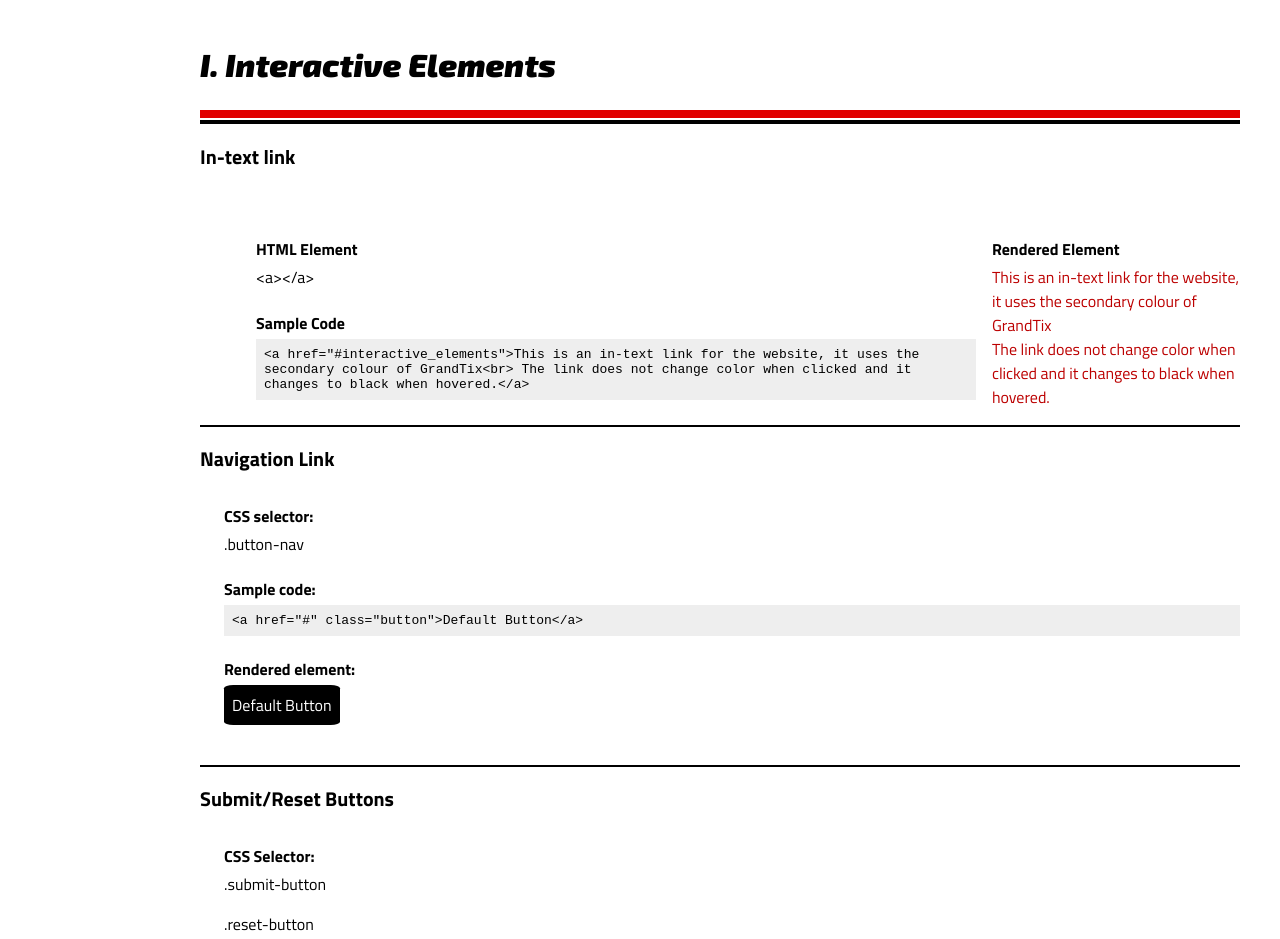
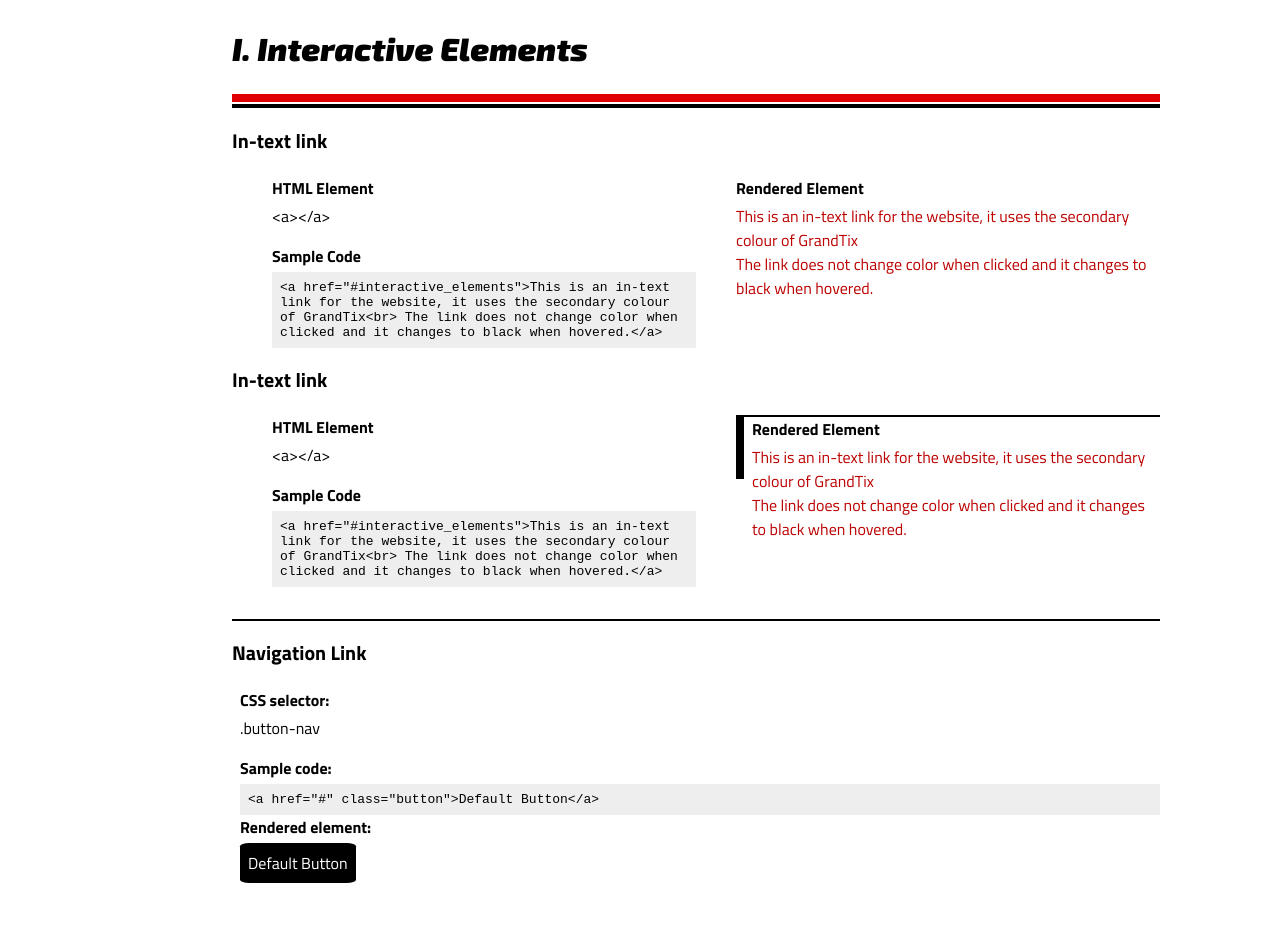
Before and after one commit to sleepsim/styleguide-test, a plain HTML site: page P1-Style_Guide_Template/index.html in a window 1280 px wide. Shown: the part 1743-2682 px from the top of the page. Drawn offline with Linux system fonts and the light colour scheme.

Commit message:
???? IM TESTING STUFF

```diff
--- a/P1-Style_Guide_Template/css/flexbox.css
+++ b/P1-Style_Guide_Template/css/flexbox.css
@@ -2,13 +2,48 @@
     display: flex;
     flex-direction: row;
     flex-wrap: nowrap;
-    justify-content: center;
+    justify-content: flex-start;
+    gap: 1.5rem;
+}
+
+.flex-desc{
+    flex: 1;
+}
+
+.flex-render{
+    flex: 1;
+    /* border-left: 0.1rem solid black; */
+}
+
+.border-length-main{
+    padding-left: 0;
+    position: relative;
+    border-bottom: 2px solid black;
+}
+
+.border-length-half{
+    position: absolute;
+    border-left: 5rem solid black;
+    top: 50%;
+    bottom: 0;
+}
+
+.tester1{
+    position: relative;
+    border-top: 2px black solid;
 
 }
 
-.flex-item{
-    flex-grow: 1;
+.tester1::after{
+    content: "";
+    background: black;
+    position: absolute;
+    top: 0;
+    left: 0;
+    height: 50%;
+    width: 0.5rem;
 }
+
 
 
 /* Flex container
--- a/P1-Style_Guide_Template/css/main.css
+++ b/P1-Style_Guide_Template/css/main.css
@@ -14,6 +14,7 @@ body {
   border-top-width: 0.15rem;
   border-top-style: solid;
   border-top-color: black;
+  margin-top: 2rem;
 
   padding-left: rem;
 }
@@ -43,15 +44,8 @@ body {
 
 .left-padded-small{
   padding-top: 0rem;
-  padding-left: 1.5rem;
+  padding-left: 0.5rem;
 }
-
-.left-padded-medium{
-  padding-top: 0rem;
-  /* padding-left: 5rem; */
-  padding-right: 50%;
-}
-
 
 
 img {
@@ -60,7 +54,7 @@ img {
 
 div{
   padding-left: 1rem;
-  padding-top: .5rem;
+
 }
 
 h1{
@@ -83,7 +77,6 @@ h3 {
   font-weight: 700;
   margin-top: 1rem;
   font-size: 1.25rem;
-  padding-bottom: 0.5rem;
 }
 
 .h3-example{
@@ -93,6 +86,7 @@ h3 {
 }
 
 h4 {
+  margin-top: 0;
   margin-bottom: 0.25rem;
 }
 
@@ -269,5 +263,6 @@ strong{
 }
 
 .mainBody{
-  padding-left: 10rem;
+  padding-left: 12rem;
+  padding-right: 5rem;
 }
--- a/P1-Style_Guide_Template/index.html
+++ b/P1-Style_Guide_Template/index.html
@@ -44,9 +44,10 @@
     <!-- BRAND IDENTITY -->
     <div class="mainBody">
       <h1>P01 - Style Guide - Grand Tix</h1>
+
+
       <section id="brand_identity">
         <h3>Company Profile</h3>
-
         <p>GrandTix is a ticket selling service specialized in selling tickets for motorsport races.</p>
         <p>Due to the current culture of ticket re-selling, finding tickets at retail price has been getting harder and harder. GrandTix is a service aimed to help users purchase retail priced tickets for Motorsports events with a focus on Formula 1.</p>
         <h3>Customer Profile</h3>
@@ -62,6 +63,8 @@
             <em>4th iteration of the logo</em>
             <br><br><br>
           </div>
+
+
         <!-- </section> -->
         <!-- Font -->
         <section class="element">
@@ -100,17 +103,36 @@
           <h3>In-text link</h3>
           <div class="left-padded-small">
             <div class="flex-container">
-              <div class="flex-item">
+              <div class="flex-desc">
                 <h4>HTML Element</h4>
                 <p>&lt;a&gt;&lt;/a&gt;</p>
                 <h4>Sample Code</h4>
                 <code>&lt;a href=&quot;#interactive_elements&quot;&gt;This is an in-text link for the website, it uses the secondary colour of GrandTix&lt;br&gt; The link does not change color when clicked and it changes to black when hovered.&lt;/a&gt;</code>
               </div>
 
-              <div class="flex-item">
+              <div class="flex-render">
                 <h4>Rendered Element</h4>
                 <a href="#interactive_elements">This is an in-text link for the website, it uses the secondary colour of GrandTix<br> The link does not change color when clicked and it changes to black when hovered.</a>
-                <p></p>
+              </div>
+            </div>
+          </div>
+
+          <!-- For testing -->
+          <h3>In-text link</h3>
+          <div class="left-padded-small">
+            <div class="flex-container">
+              <div class="flex-desc">
+                <h4>HTML Element</h4>
+                <p>&lt;a&gt;&lt;/a&gt;</p>
+                <h4>Sample Code</h4>
+                <code>&lt;a href=&quot;#interactive_elements&quot;&gt;This is an in-text link for the website, it uses the secondary colour of GrandTix&lt;br&gt; The link does not change color when clicked and it changes to black when hovered.&lt;/a&gt;</code>
+              </div>
+
+              <div class="flex-render">
+                <div class="tester1">
+                  <h4>Rendered Element</h4>
+                  <a href="#interactive_elements">This is an in-text link for the website, it uses the secondary colour of GrandTix<br> The link does not change color when clicked and it changes to black when hovered.</a>
+                </div>
               </div>
             </div>
           </div>
```
